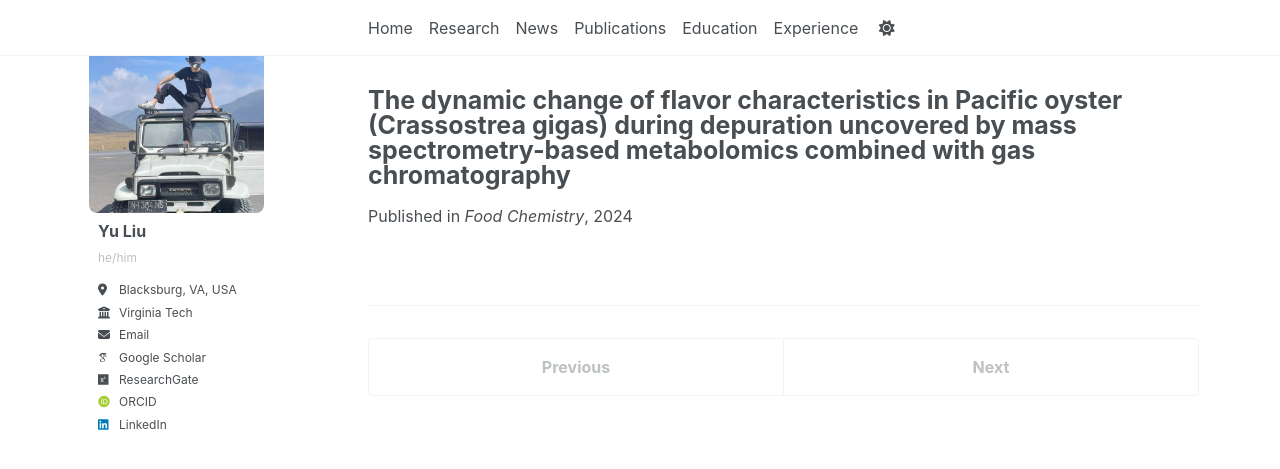
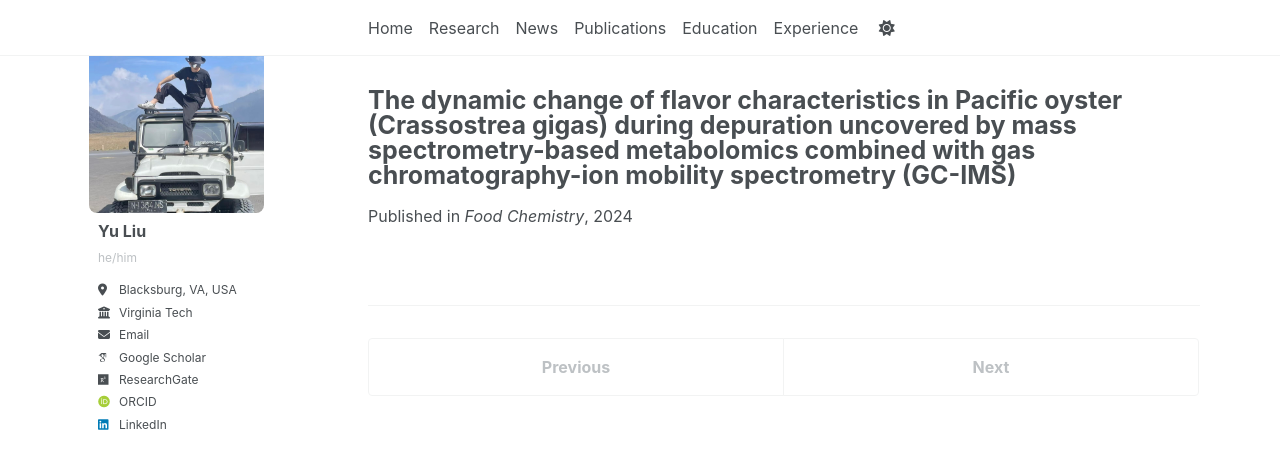
Before and after one commit to yuliu0322/yuliu0322.github.io, a Jekyll site: the page built from _publications/2024-01-01-gcms-flavor.md, in a window 1280 px wide. Shown: the top 469 px of the page. Built offline with Jekyll 4.4.1, drawn with Linux system fonts in a browser that asks for light colours; some web fonts are replaced; a script bundle is joined from its source files by our own code; library files that are not in the unit come from our copies.

Commit message:
Update 2024-01-01-gcms-flavor.md

```diff
--- a/_publications/2024-01-01-gcms-flavor.md
+++ b/_publications/2024-01-01-gcms-flavor.md
@@ -1,5 +1,5 @@
 ---
-title: "The dynamic change of flavor characteristics in Pacific oyster (Crassostrea gigas) during depuration uncovered by mass spectrometry-based metabolomics combined with gas chromatography"
+title: "The dynamic change of flavor characteristics in Pacific oyster (Crassostrea gigas) during depuration uncovered by mass spectrometry-based metabolomics combined with gas chromatography-ion mobility spectrometry (GC-IMS)"
 collection: publications
 permalink: /publication/gcms-flavor/
 date: 2024-01-01
```
